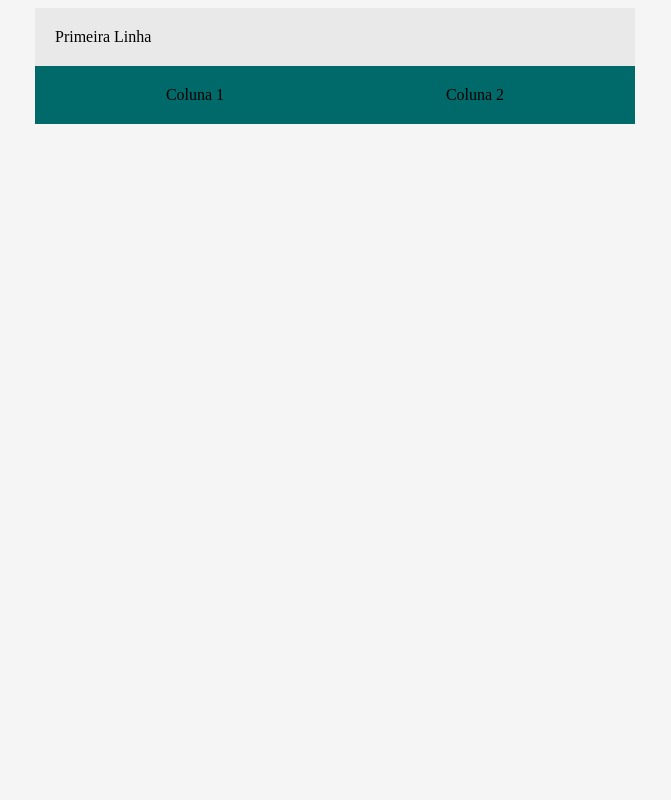
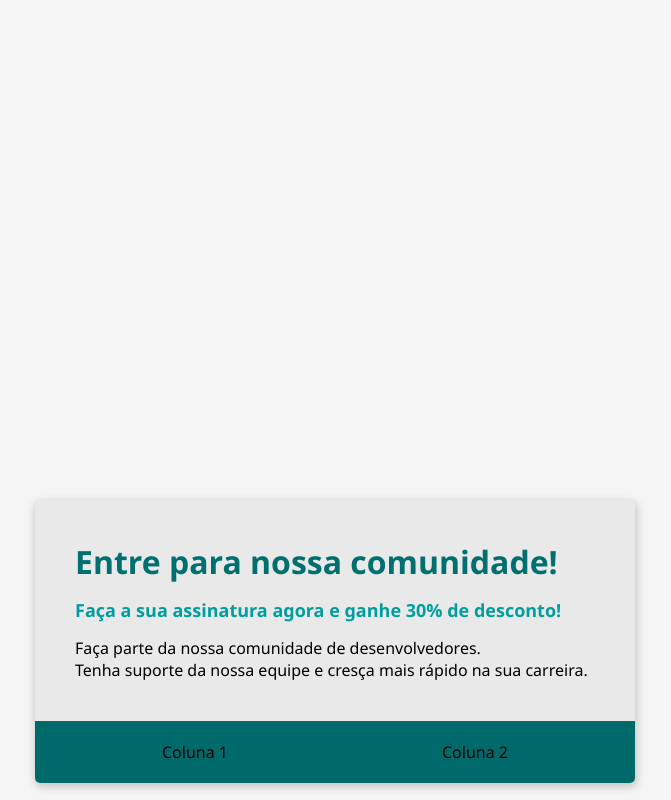
Before and after one commit to GabrielMateus/bootcamp-devjr-modulo2, a plain HTML site: page index.html in a window 1280 px wide. Shown: the whole page, without its empty margins (305-976 px from the left). Drawn offline with Linux system fonts and the light colour scheme.

Commit message:
closes #3 - Criando o cabecalho

```diff
--- a/index.html
+++ b/index.html
@@ -9,17 +9,22 @@
     <style>
         body {
             background-color: #F5F5F5 ;
+            font-family: 'Segoe UI', Tahoma, Geneva, Verdana, sans-serif;
         }
 
         .container {
             background-color: #E9E9E9;
             margin: auto;
+            margin-top: 500px;
+            width: 600px;
 
-            width: 600px;
+            box-shadow: 1px 3px 8px 1px rgba(0, 0, 0, 0.2);
+            border-radius: 5px;
+            overflow: hidden;
         }
 
         .header{
-            padding: 20px;
+            padding: 40px;
         }
 
         .flex-container{
@@ -28,6 +33,18 @@
             justify-content: space-around;
             padding: 20px;
         }
+        .header-title{
+            color: #006F6F;
+            font-size: 32px;
+            font-weight: 700;
+        }
+        .header-subtitle{
+            color: #009E9E;
+            font-size: 18px;
+            font-weight: 700;
+            padding-top: 15px;
+            margin-bottom: 15px;
+        }
     </style>
 
 
@@ -35,8 +52,17 @@
 <body>
     <div class="container">
         <div class="header">
-            Primeira Linha
+        <div class="header-title">
+            Entre para nossa comunidade!
         </div>
+        <div class="header-subtitle">
+            Faça a sua assinatura agora e ganhe 30% de desconto!
+        </div>
+        <div>
+            Faça parte da nossa comunidade de desenvolvedores.<br>
+            Tenha suporte da nossa equipe e cresça mais rápido na sua carreira.
+        </div>
+    </div>
         <div class="flex-container">
             <div>
                 Coluna 1
```
